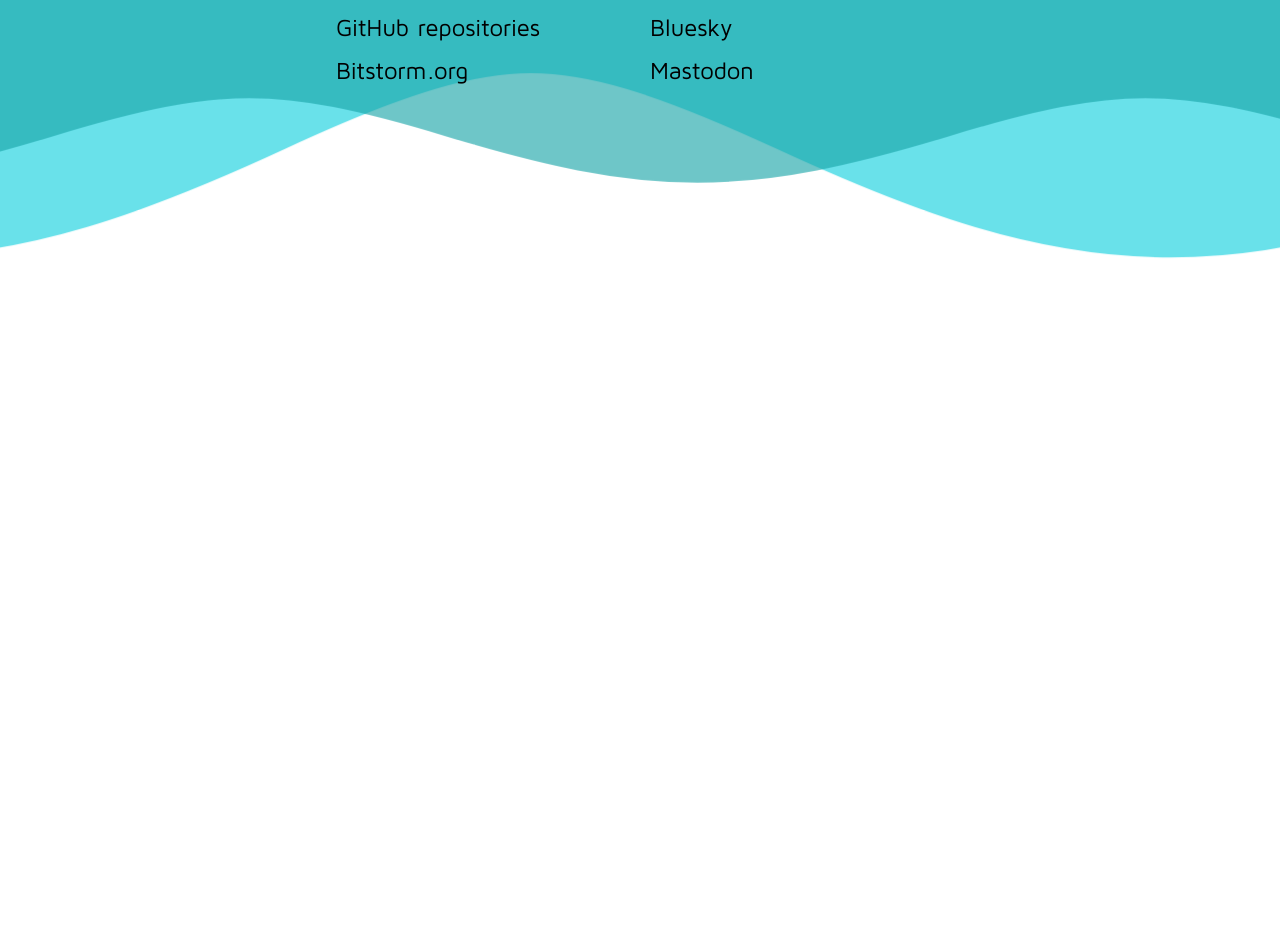
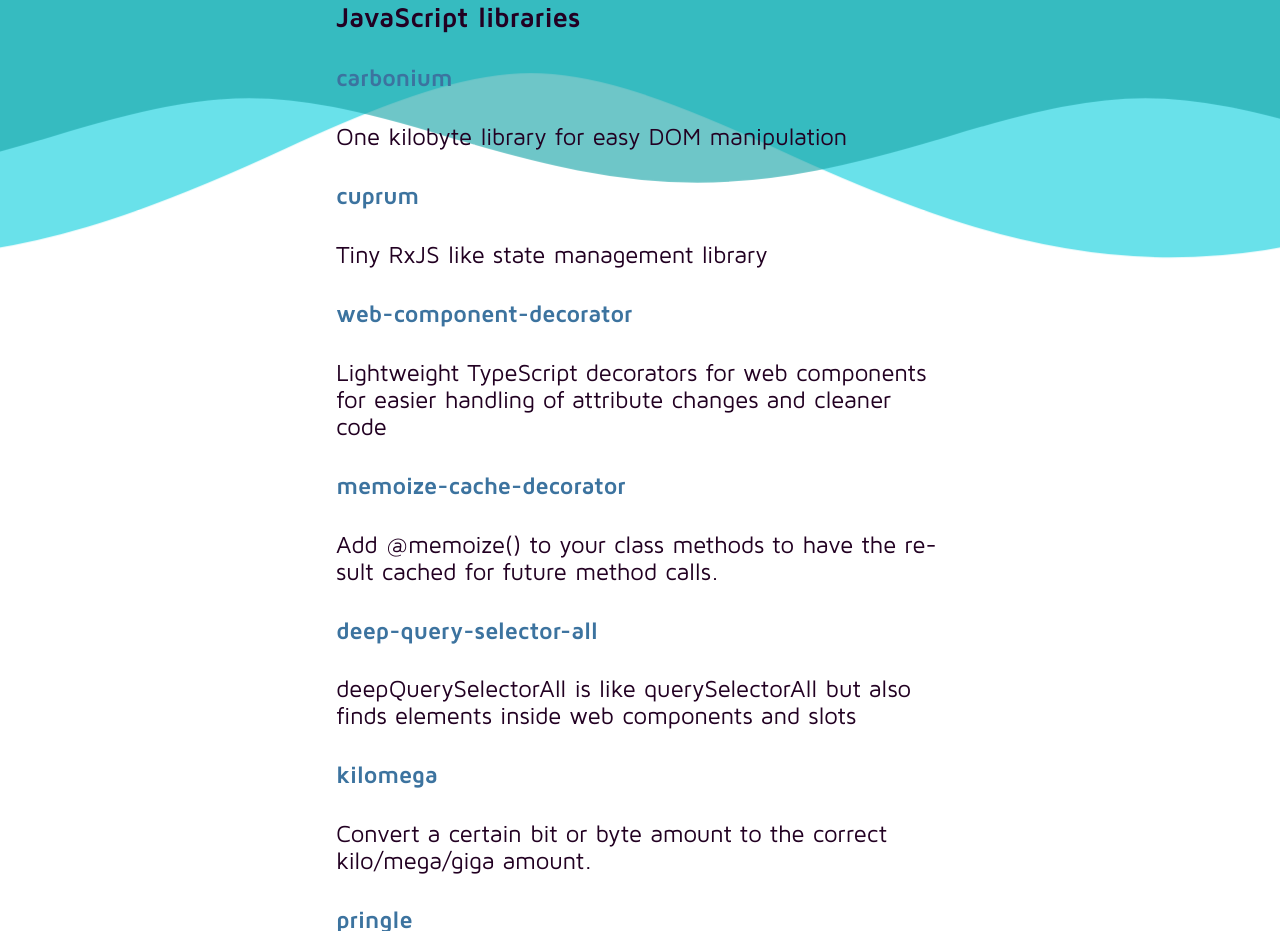
Before and after one commit to edwinm/edwinm.github.io, a plain HTML site: page index.html in a window 1280 px wide. Shown: the part 317-1248 px from the top of the page. Drawn offline with Linux system fonts and the light colour scheme.

Commit message:
change to Actively maintained repositories

```diff
--- a/index.html
+++ b/index.html
@@ -26,7 +26,6 @@
       min-height: 100%;
       color: #202;
       font-family: MavenPro, Trebuchet MS, Arial, Helvetica, sans-serif;
-      overflow: hidden;
     }
 
     *,
@@ -46,7 +45,7 @@
     a {
       text-decoration: none;
       white-space: nowrap;
-      color: #000;
+      color: #3c739f;
       transition: all 250ms ease;
 
       &:hover {
@@ -82,22 +81,6 @@
     main {
       padding: calc(36vh - 14rem) 1rem 2rem;
       margin: 0 calc(50vw - 20rem);
-      height: calc(100vh - 6rem);
-      overflow-y: auto;
-    }
-
-    .links {
-      columns: 2;
-      column-gap: 20px;
-
-      &>p {
-        margin: 0;
-      }
-
-      &>p>a {
-        display: inline-block;
-        padding: 8px 0;
-      }
     }
 
     @media (max-width: 50rem) {
@@ -107,14 +90,8 @@
       }
     }
 
-    @media (max-width: 40rem) {
-      .links li {
-        min-width: 40%;
-      }
-    }
-
     .swirls {
-      position: absolute;
+      position: fixed;
       top: calc(30vh - 1rem - 18vw);
       width: 100vw;
       z-index: -1;
@@ -278,17 +255,53 @@
 <main>
   <header>
     <h1>edwinm.github.io</h1>
-    <h2>GitHub home of Edwin Martin</h2>
+    <h2>Actively maintained repositories of Edwin Martin</h2>
   </header>
 
-  <section class="links">
-    <p><a href="https://github.com/edwinm">GitHub profile</a></p>
-    <p><a href="https://github.com/edwinm?tab=repositories&q=&type=source&language=&sort=">GitHub repositories</a></p>
-    <p><a href="https://bitstorm.org/">Bitstorm.org</a></p>
-    <p><a href="https://playgameoflife.com/">Play Game of Life</a></p>
-    <p><a href="https://bsky.app/profile/edwinm1.bsky.social">Bluesky</a></p>
-    <p><a href="https://mastodon.social/@edwin">Mastodon</a></p>
-  </section>
+
+  <h3>JavaScript libraries</h3>
+
+  <h4><a href="https://github.com/edwinm/carbonium">carbonium</a></h4>
+
+  <p>One kilobyte library for easy DOM manipulation</p>
+
+  <h4><a href="https://github.com/edwinm/cuprum">cuprum</a></h4>
+
+  <p>Tiny RxJS like state management library</p>
+
+  <h4><a href="https://github.com/edwinm/web-component-decorator">web-component-decorator</a></h4>
+
+  <p>Lightweight TypeScript decorators for web components for easier handling of attribute changes and cleaner code</p>
+
+  <h4><a href="https://github.com/edwinm/memoize-cache-decorator">memoize-cache-decorator</a></h4>
+
+  <p>Add @memoize() to your class methods to have the result cached for future method calls.</p>
+
+  <h4><a href="https://github.com/edwinm/deep-query-selector-all">deep-query-selector-all</a></h4>
+
+  <p>deepQuerySelectorAll is like querySelectorAll but also finds elements inside web components and slots</p>
+
+  <h4><a href="https://github.com/edwinm/kilomega">kilomega</a></h4>
+
+  <p>Convert a certain bit or byte amount to the correct kilo/mega/giga amount.</p>
+
+  <h4><a href="https://github.com/edwinm/pringle">pringle</a></h4>
+
+  <p>Fast pseudorandom number generator</p>
+
+  <h3>Reference</h3>
+
+  <h4><a href="https://github.com/edwinm/frontend-snippets">frontend-snippets</a></h4>
+
+  <p>Miscellaneous code snippets for frontend web developers</p>
+
+  <h3>Tools</h3>
+
+  <h4><a href="https://github.com/edwinm/testProxy">testProxy</a></h4>
+
+  <p>Connect from (mobile) devices to your locally running, non public websites</p>
+
+
 </main>
 
 </body>
```
Also changed, not shown: 1 other file.
